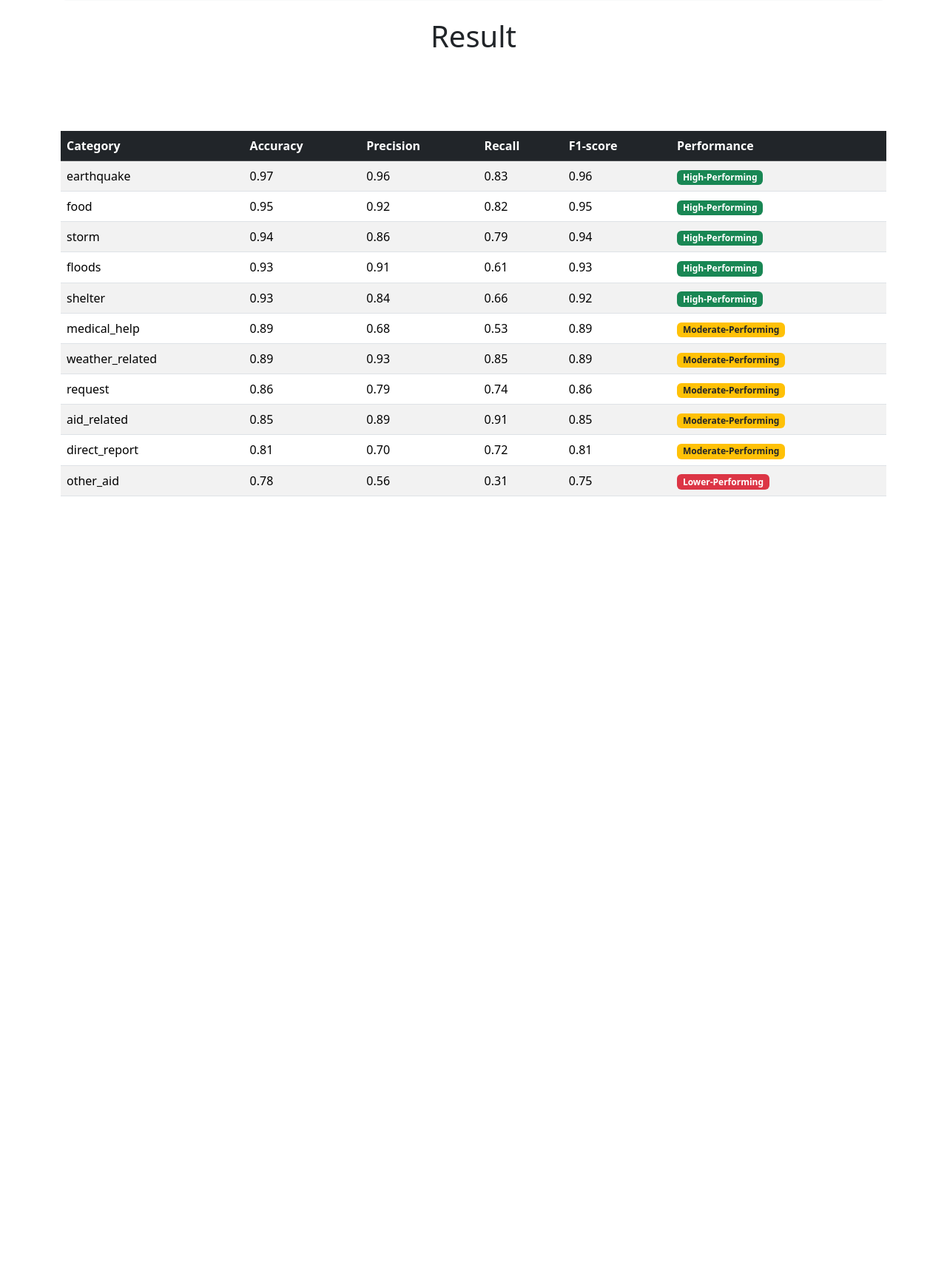
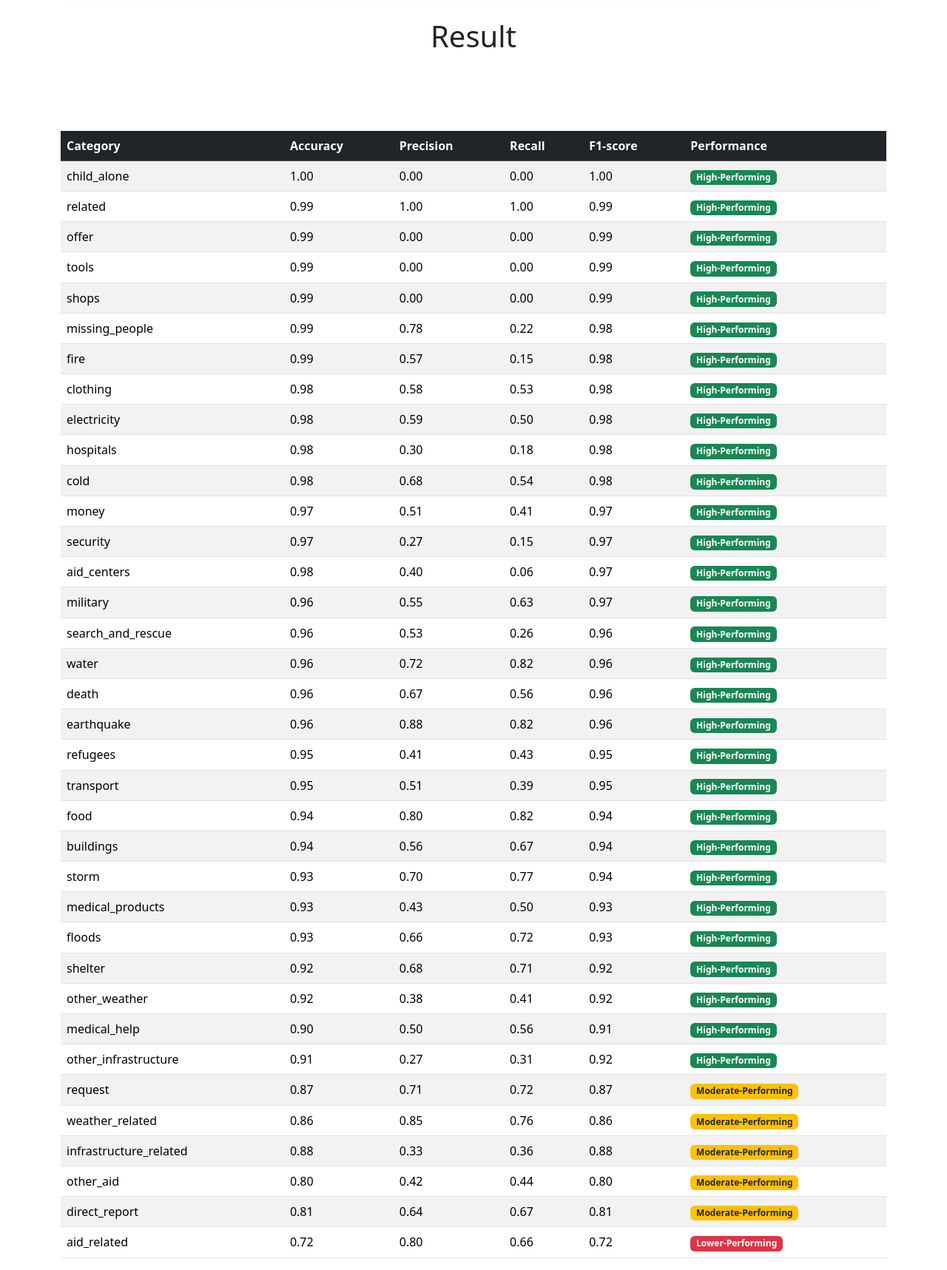
Before and after one commit to anibalsanchez/disaster-response-pipeline-project, a Flask app: template app/templates/go.html in a window 1280 px wide. Shown: the part 494-2211 px from the top of the page at 74% size. Before the commit the page ends 1165 px from the top, so only its background shows below. Run offline with Flask 3, Linux system fonts and the light colour scheme; the template is opened without the code that fills it, so the values that code supplies are empty; some libraries are stand-ins or nearby versions.

Commit message:
docs(site): Update matrix table

```diff
--- a/app/templates/master.html
+++ b/app/templates/master.html
@@ -78,94 +78,42 @@
       </tr>
     </thead>
     <tbody>
-      <tr>
-        <td>earthquake</td>
-        <td>0.97</td>
-        <td>0.96</td>
-        <td>0.83</td>
-        <td>0.96</td>
-        <td><span class="badge bg-success">High-Performing</span></td>
-      </tr>
-      <tr>
-        <td>food</td>
-        <td>0.95</td>
-        <td>0.92</td>
-        <td>0.82</td>
-        <td>0.95</td>
-        <td><span class="badge bg-success">High-Performing</span></td>
-      </tr>
-      <tr>
-        <td>storm</td>
-        <td>0.94</td>
-        <td>0.86</td>
-        <td>0.79</td>
-        <td>0.94</td>
-        <td><span class="badge bg-success">High-Performing</span></td>
-      </tr>
-      <tr>
-        <td>floods</td>
-        <td>0.93</td>
-        <td>0.91</td>
-        <td>0.61</td>
-        <td>0.93</td>
-        <td><span class="badge bg-success">High-Performing</span></td>
-      </tr>
-      <tr>
-        <td>shelter</td>
-        <td>0.93</td>
-        <td>0.84</td>
-        <td>0.66</td>
-        <td>0.92</td>
-        <td><span class="badge bg-success">High-Performing</span></td>
-      </tr>
-      <tr>
-        <td>medical_help</td>
-        <td>0.89</td>
-        <td>0.68</td>
-        <td>0.53</td>
-        <td>0.89</td>
-        <td><span class="badge bg-warning text-dark">Moderate-Performing</span></td>
-      </tr>
-      <tr>
-        <td>weather_related</td>
-        <td>0.89</td>
-        <td>0.93</td>
-        <td>0.85</td>
-        <td>0.89</td>
-        <td><span class="badge bg-warning text-dark">Moderate-Performing</span></td>
-      </tr>
-      <tr>
-        <td>request</td>
-        <td>0.86</td>
-        <td>0.79</td>
-        <td>0.74</td>
-        <td>0.86</td>
-        <td><span class="badge bg-warning text-dark">Moderate-Performing</span></td>
-      </tr>
-      <tr>
-        <td>aid_related</td>
-        <td>0.85</td>
-        <td>0.89</td>
-        <td>0.91</td>
-        <td>0.85</td>
-        <td><span class="badge bg-warning text-dark">Moderate-Performing</span></td>
-      </tr>
-      <tr>
-        <td>direct_report</td>
-        <td>0.81</td>
-        <td>0.70</td>
-        <td>0.72</td>
-        <td>0.81</td>
-        <td><span class="badge bg-warning text-dark">Moderate-Performing</span></td>
-      </tr>
-      <tr>
-        <td>other_aid</td>
-        <td>0.78</td>
-        <td>0.56</td>
-        <td>0.31</td>
-        <td>0.75</td>
-        <td><span class="badge bg-danger">Lower-Performing</span></td>
-      </tr>
+      <tr><td>child_alone</td><td>1.00</td><td>0.00</td><td>0.00</td><td>1.00</td><td><span class="badge bg-success">High-Performing</span></td></tr>
+      <tr><td>related</td><td>0.99</td><td>1.00</td><td>1.00</td><td>0.99</td><td><span class="badge bg-success">High-Performing</span></td></tr>
+      <tr><td>offer</td><td>0.99</td><td>0.00</td><td>0.00</td><td>0.99</td><td><span class="badge bg-success">High-Performing</span></td></tr>
+      <tr><td>tools</td><td>0.99</td><td>0.00</td><td>0.00</td><td>0.99</td><td><span class="badge bg-success">High-Performing</span></td></tr>
+      <tr><td>shops</td><td>0.99</td><td>0.00</td><td>0.00</td><td>0.99</td><td><span class="badge bg-success">High-Performing</span></td></tr>
+      <tr><td>missing_people</td><td>0.99</td><td>0.78</td><td>0.22</td><td>0.98</td><td><span class="badge bg-success">High-Performing</span></td></tr>
+      <tr><td>fire</td><td>0.99</td><td>0.57</td><td>0.15</td><td>0.98</td><td><span class="badge bg-success">High-Performing</span></td></tr>
+      <tr><td>clothing</td><td>0.98</td><td>0.58</td><td>0.53</td><td>0.98</td><td><span class="badge bg-success">High-Performing</span></td></tr>
+      <tr><td>electricity</td><td>0.98</td><td>0.59</td><td>0.50</td><td>0.98</td><td><span class="badge bg-success">High-Performing</span></td></tr>
+      <tr><td>hospitals</td><td>0.98</td><td>0.30</td><td>0.18</td><td>0.98</td><td><span class="badge bg-success">High-Performing</span></td></tr>
+      <tr><td>cold</td><td>0.98</td><td>0.68</td><td>0.54</td><td>0.98</td><td><span class="badge bg-success">High-Performing</span></td></tr>
+      <tr><td>money</td><td>0.97</td><td>0.51</td><td>0.41</td><td>0.97</td><td><span class="badge bg-success">High-Performing</span></td></tr>
+      <tr><td>security</td><td>0.97</td><td>0.27</td><td>0.15</td><td>0.97</td><td><span class="badge bg-success">High-Performing</span></td></tr>
+      <tr><td>aid_centers</td><td>0.98</td><td>0.40</td><td>0.06</td><td>0.97</td><td><span class="badge bg-success">High-Performing</span></td></tr>
+      <tr><td>military</td><td>0.96</td><td>0.55</td><td>0.63</td><td>0.97</td><td><span class="badge bg-success">High-Performing</span></td></tr>
+      <tr><td>search_and_rescue</td><td>0.96</td><td>0.53</td><td>0.26</td><td>0.96</td><td><span class="badge bg-success">High-Performing</span></td></tr>
+      <tr><td>water</td><td>0.96</td><td>0.72</td><td>0.82</td><td>0.96</td><td><span class="badge bg-success">High-Performing</span></td></tr>
+      <tr><td>death</td><td>0.96</td><td>0.67</td><td>0.56</td><td>0.96</td><td><span class="badge bg-success">High-Performing</span></td></tr>
+      <tr><td>earthquake</td><td>0.96</td><td>0.88</td><td>0.82</td><td>0.96</td><td><span class="badge bg-success">High-Performing</span></td></tr>
+      <tr><td>refugees</td><td>0.95</td><td>0.41</td><td>0.43</td><td>0.95</td><td><span class="badge bg-success">High-Performing</span></td></tr>
+      <tr><td>transport</td><td>0.95</td><td>0.51</td><td>0.39</td><td>0.95</td><td><span class="badge bg-success">High-Performing</span></td></tr>
+      <tr><td>food</td><td>0.94</td><td>0.80</td><td>0.82</td><td>0.94</td><td><span class="badge bg-success">High-Performing</span></td></tr>
+      <tr><td>buildings</td><td>0.94</td><td>0.56</td><td>0.67</td><td>0.94</td><td><span class="badge bg-success">High-Performing</span></td></tr>
+      <tr><td>storm</td><td>0.93</td><td>0.70</td><td>0.77</td><td>0.94</td><td><span class="badge bg-success">High-Performing</span></td></tr>
+      <tr><td>medical_products</td><td>0.93</td><td>0.43</td><td>0.50</td><td>0.93</td><td><span class="badge bg-success">High-Performing</span></td></tr>
+      <tr><td>floods</td><td>0.93</td><td>0.66</td><td>0.72</td><td>0.93</td><td><span class="badge bg-success">High-Performing</span></td></tr>
+      <tr><td>shelter</td><td>0.92</td><td>0.68</td><td>0.71</td><td>0.92</td><td><span class="badge bg-success">High-Performing</span></td></tr>
+      <tr><td>other_weather</td><td>0.92</td><td>0.38</td><td>0.41</td><td>0.92</td><td><span class="badge bg-success">High-Performing</span></td></tr>
+      <tr><td>medical_help</td><td>0.90</td><td>0.50</td><td>0.56</td><td>0.91</td><td><span class="badge bg-success">High-Performing</span></td></tr>
+      <tr><td>other_infrastructure</td><td>0.91</td><td>0.27</td><td>0.31</td><td>0.92</td><td><span class="badge bg-success">High-Performing</span></td></tr>
+      <tr><td>request</td><td>0.87</td><td>0.71</td><td>0.72</td><td>0.87</td><td><span class="badge bg-warning text-dark">Moderate-Performing</span></td></tr>
+      <tr><td>weather_related</td><td>0.86</td><td>0.85</td><td>0.76</td><td>0.86</td><td><span class="badge bg-warning text-dark">Moderate-Performing</span></td></tr>
+      <tr><td>infrastructure_related</td><td>0.88</td><td>0.33</td><td>0.36</td><td>0.88</td><td><span class="badge bg-warning text-dark">Moderate-Performing</span></td></tr>
+      <tr><td>other_aid</td><td>0.80</td><td>0.42</td><td>0.44</td><td>0.80</td><td><span class="badge bg-warning text-dark">Moderate-Performing</span></td></tr>
+      <tr><td>direct_report</td><td>0.81</td><td>0.64</td><td>0.67</td><td>0.81</td><td><span class="badge bg-warning text-dark">Moderate-Performing</span></td></tr>
+      <tr><td>aid_related</td><td>0.72</td><td>0.80</td><td>0.66</td><td>0.72</td><td><span class="badge bg-danger">Lower-Performing</span></td></tr>
     </tbody>
   </table>
 </div>
```
Also changed, not shown: README.md, 1 other file.
